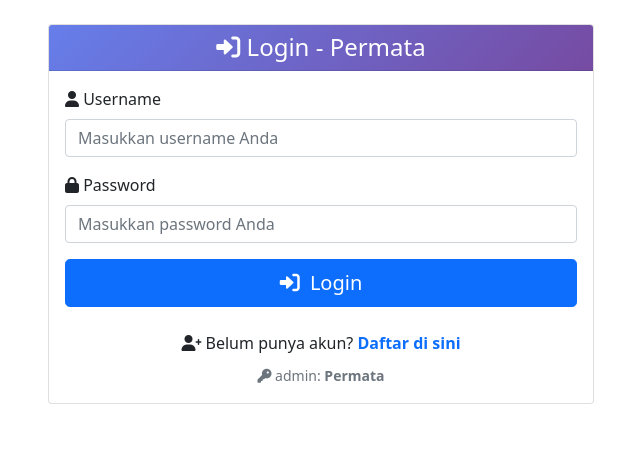
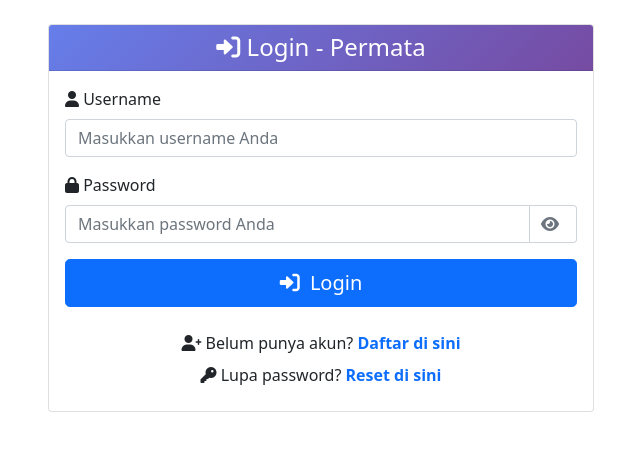
Before and after one commit to RW01TajiPermata/absensi_permata, a Flask app: page /login in a window 1280 px wide. Shown: the part 56-507 px from the top of the page, without its empty margins (319-959 px from the left). Run offline with Flask 3, Linux system fonts and the light colour scheme; data comes from the database, SQL or seed files in the repository; data that the repository does not hold is empty.

Commit message:
Update login.html

```diff
--- a/templates/login.html
+++ b/templates/login.html
@@ -23,8 +23,13 @@
                         <label for="password" class="form-label">
                             <i class="fas fa-lock"></i> Password
                         </label>
-                        <input type="password" class="form-control" id="password" name="password"
-                               placeholder="Masukkan password Anda" required>
+                        <div class="input-group">
+                            <input type="password" class="form-control" id="password" name="password"
+                                   placeholder="Masukkan password Anda" required>
+                            <button type="button" class="btn btn-outline-secondary" id="togglePassword">
+                                <i class="fas fa-eye"></i>
+                            </button>
+                        </div>
                     </div>
                     <button type="submit" class="btn btn-primary w-100 btn-lg">
                         <i class="fas fa-sign-in-alt"></i> Login
@@ -56,12 +61,53 @@
                         <i class="fas fa-user-plus"></i> Belum punya akun?
                         <a href="{{ url_for('register') }}" class="text-decoration-none fw-bold">Daftar di sini</a>
                     </p>
-                    <small class="text-muted">
-                        <i class="fas fa-key"></i> admin: <strong>Permata</strong>
-                    </small>
+                    <p class="mb-2">
+                        <i class="fas fa-key"></i> Lupa password?
+                        <a href="{{ url_for('lupa_sandi') }}" class="text-decoration-none fw-bold">Reset di sini</a>
+                    </p>
                 </div>
             </div>
         </div>
     </div>
 </div>
+
+<script>
+document.addEventListener('DOMContentLoaded', function() {
+    const togglePassword = document.getElementById('togglePassword');
+    const passwordInput = document.getElementById('password');
+
+    togglePassword.addEventListener('click', function() {
+        // Toggle the type attribute
+        const type = passwordInput.getAttribute('type') === 'password' ? 'text' : 'password';
+        passwordInput.setAttribute('type', type);
+
+        // Toggle the eye icon
+        const icon = this.querySelector('i');
+        if (type === 'text') {
+            icon.classList.remove('fa-eye');
+            icon.classList.add('fa-eye-slash');
+        } else {
+            icon.classList.remove('fa-eye-slash');
+            icon.classList.add('fa-eye');
+        }
+    });
+});
+</script>
+
+<style>
+.input-group .btn {
+    border: 1px solid #ced4da;
+    border-left: none;
+}
+
+.input-group .btn:hover {
+    background-color: #e9ecef;
+    border-color: #ced4da;
+}
+
+.input-group .form-control:focus {
+    border-color: #86b7fe;
+    box-shadow: 0 0 0 0.25rem rgba(13, 110, 253, 0.25);
+}
+</style>
 {% endblock %}
```
